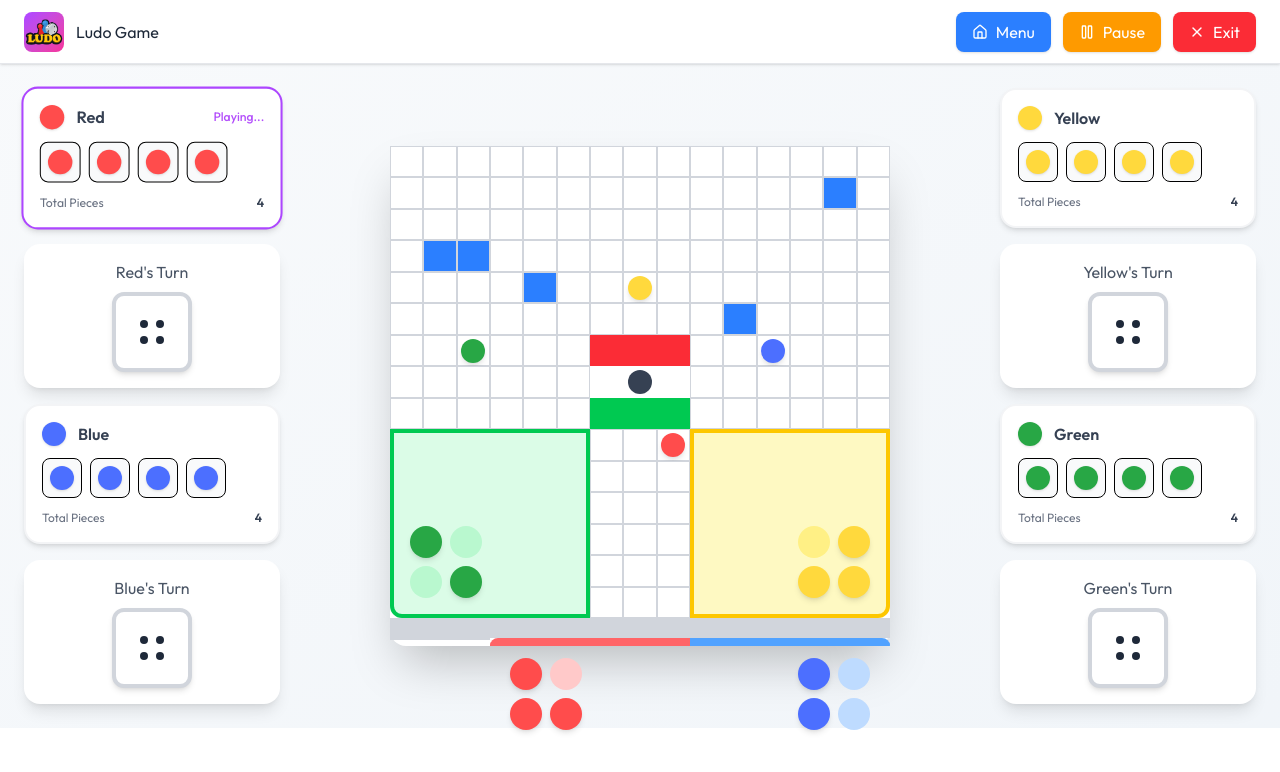
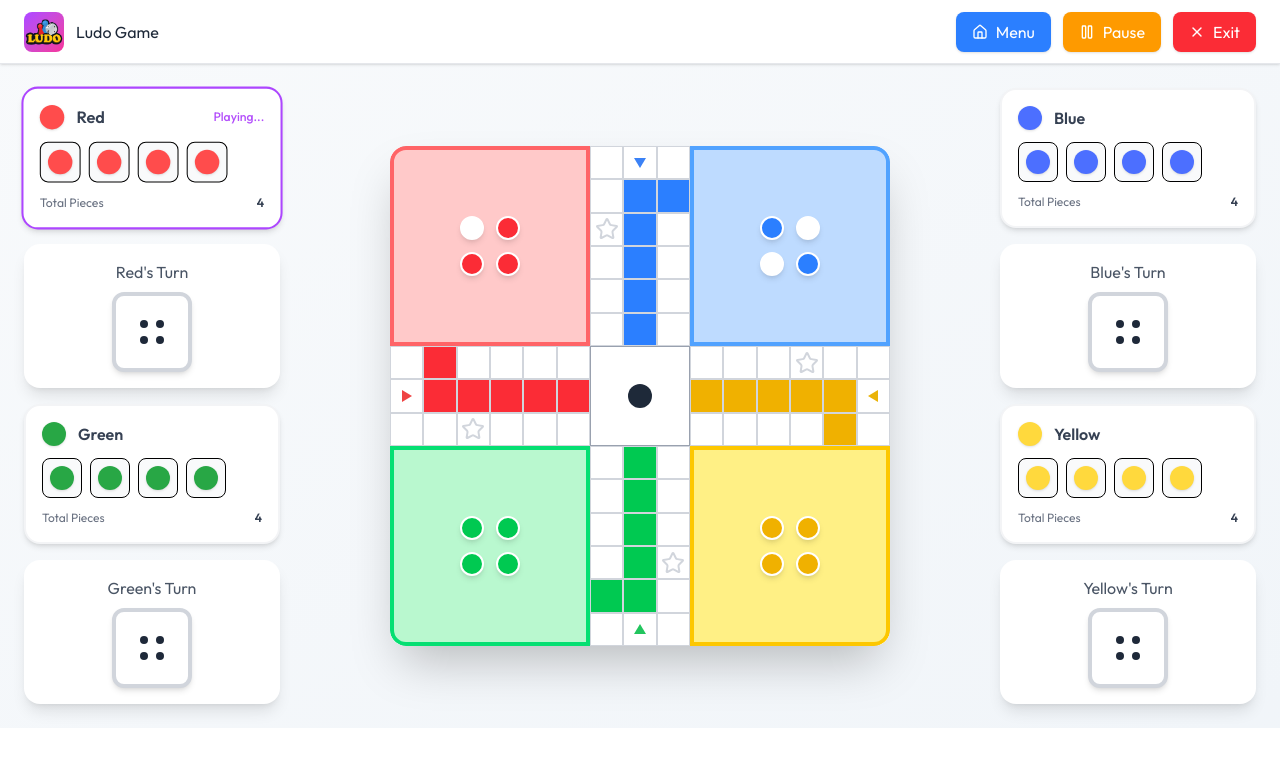
Before and after one commit to MeiRomney/Ludo, a React (Vite) app in the folder client/: page /gameplay in a window 1280 px wide. Shown: the top 772 px of the page. Built offline with nearby package versions, Linux system fonts and the light colour scheme.

Commit message:
Update grid paths

```diff
--- a/client/src/components/GameBoard.jsx
+++ b/client/src/components/GameBoard.jsx
@@ -1,11 +1,7 @@
+import { ArrowUp, Star } from 'lucide-react';
 import React from 'react'
 
 const GameBoard = () => {
-
-    // const blueSafeZone = [4, 5, 7, 10, 13, 16];
-    // const greenSafeZone = [1, 4, 7, 10, 12, 13];
-    // const redSafeZone = [1, 7, 8 , 9, 10, 11];
-    // const yellowSafeZone = [6, 7, 8, 9, 10, 16];
 
     const blueSafeZone = [
             [1, 7],
@@ -13,7 +9,7 @@ const GameBoard = () => {
             [3, 7],
             [4, 7],
             [5, 7],
-        [2, 8],
+            [1, 8],
         ];
 
     const redSafeZone = [
@@ -43,6 +39,27 @@ const GameBoard = () => {
             [13, 6],
         ];
 
+    // Safe/star zones
+    const starZones = [
+        [2, 6],
+        [6, 12],
+        [8, 2],
+        [12, 8],
+    ];
+
+    // Arrows marking home entry direction
+    const arrows = [
+        { row: 0, col: 7, color: "#3B82F6", rotation: "rotate-180" },
+        { row: 14, col: 7, color: "#22C55E", rotation: "" },
+        { row: 7, col: 0, color: "#EF4444", rotation: "rotate-90" },
+        { row: 7, col: 14, color: "#EAB308", rotation: "-rotate-90" },
+    ];
+
+    const redHome = { rowStart: 0, colStart: 0, color: "bg-red-200", border: "border-red-400" };
+    const blueHome = { rowStart: 0, colStart: 9, color: "bg-blue-200", border: "border-blue-400" };
+    const greenHome = { rowStart: 9, colStart: 0, color: "bg-green-200", border: "border-green-400" };
+    const yellowHome = { rowStart: 9, colStart: 9, color: "bg-yellow-200", border: "border-yellow-400" };
+
     // helper function
     const match = (arr, row, col) => arr.some(([r, c]) => r === row && c === col);
 
@@ -56,11 +73,14 @@ const GameBoard = () => {
 
   return (
     <div className="flex-1 flex items-center justify-center">
-        <div className="w-[500px] h-[500px] bg-white rounded-2xl shadow-2xl grid grid-cols-15 grid-rows-15">
+        <div className="w-[500px] h-[500px] bg-white rounded-2xl shadow-2xl grid grid-cols-15 grid-rows-15 relative overflow-hidden">
 
             {[...Array(225)].map((_, i) => {
                 const row = Math.floor(i / 15);
                 const col = i % 15;
+
+                const isStar = match(starZones, row, col);
+                const arrow = arrows.find((a)=> a.row === row && a.col === col);
 
                 const bgColor = getCellColor(row, col);
 
@@ -68,99 +88,73 @@ const GameBoard = () => {
                     <div
                     key={i}
                     className={`border border-gray-300 flex items-center justify-center ${bgColor}`}>
-
+                        {isStar && <span className='text-gray-300 text-sm'><Star/></span>}
+                        {arrow && (
+                            <div
+                                className={`w-0 h-0 border-l-[6px] border-r-[6px] border-b-[10px] ${arrow.rotation}`}
+                                style={{
+                                    borderLeftColor: 'transparent',
+                                    borderRightColor: 'transparent',
+                                    borderBottomColor: arrow.color,
+                                    borderStyle: 'solid',
+                                }}
+                            ></div>
+                        )}
                     </div>
                 );
             })}
 
-        {/* Simplified Ludo board representation */}
             {/* Red zone - Top left */}
-            <div className="col-span-6 row-span-6 bg-red-100 rounded-tl-xl border-4 border-red-400 flex items-center justify-center relative">
-                <div className="absolute top-4 left-4 grid grid-cols-2 gap-2">
-                    <div className="w-8 h-8 bg-[#FF4C4C] rounded-full shadow-md"></div>
-                    <div className="w-8 h-8 bg-red-200 rounded-full"></div>
-                    <div className="w-8 h-8 bg-[#FF4C4C] rounded-full shadow-md"></div>
-                    <div className="w-8 h-8 bg-[#FF4C4C] rounded-full shadow-md"></div>
+            <div
+                className={`absolute top-0 left-0 w-[40%] h-[40%] ${redHome.color} ${redHome.border} border-4 rounded-tl-2xl flex items-center justify-center`}
+            >
+                <div className='grid grid-cols-2 gap-3'>
+                    <div className='w-6 h-6 bg-white rounded-full shadow-md border-2 border-white'></div>
+                    <div className='w-6 h-6 bg-red-500 rounded-full shadow-md border-2 border-white'></div>
+                    <div className='w-6 h-6 bg-red-500 rounded-full shadow-md border-2 border-white'></div>
+                    <div className='w-6 h-6 bg-red-500 rounded-full shadow-md border-2 border-white'></div>
                 </div>
             </div>
 
             {/* Blue zone - Top right */}
-            <div className="col-start-10 col-span-6 row-span-6 bg-blue-100 rounded-tr-xl border-4 border-blue-400 flex items-center justify-center relative">
-                <div className="absolute top-4 right-4 grid grid-cols-2 gap-2">
-                    <div className="w-8 h-8 bg-[#4C6FFF] rounded-full shadow-md"></div>
-                    <div className="w-8 h-8 bg-blue-200 rounded-full"></div>
-                    <div className="w-8 h-8 bg-[#4C6FFF] rounded-full shadow-md"></div>
-                    <div className="w-8 h-8 bg-blue-200 rounded-full"></div>
+            <div
+                className={`absolute top-0 right-0 w-[40%] h-[40%] ${blueHome.color} ${blueHome.border} border-4 rounded-tr-2xl flex items-center justify-center`}
+            >
+                <div className='grid grid-cols-2 gap-3'>
+                    <div className='w-6 h-6 bg-blue-500 rounded-full shadow-md border-2 border-white'></div>
+                    <div className='w-6 h-6 bg-white rounded-full shadow-md border-2 border-white'></div>
+                    <div className='w-6 h-6 bg-white rounded-full shadow-md border-2 border-white'></div>
+                    <div className='w-6 h-6 bg-blue-500 rounded-full shadow-md border-2 border-white'></div>
                 </div>
             </div>
 
             {/* Green zone - Bottom left */}
-            <div className="col-span-6 row-start-10 row-span-6 bg-green-100 rounded-bl-xl border-4 border-green-500 flex items-center justify-center relative">
-                <div className="absolute bottom-4 left-4 grid grid-cols-2 gap-2">
-                    <div className="w-8 h-8 bg-[#28A745] rounded-full shadow-md"></div>
-                    <div className="w-8 h-8 bg-green-200 rounded-full"></div>
-                    <div className="w-8 h-8 bg-green-200 rounded-full"></div>
-                    <div className="w-8 h-8 bg-[#28A745] rounded-full shadow-md"></div>
+            <div
+                className={`absolute bottom-0 left-0 w-[40%] h-[40%] ${greenHome.color} ${greenHome.border} border-4 rounded-bl-2xl flex items-center justify-center`}
+            >
+                <div className='grid grid-cols-2 gap-3'>
+                    <div className='w-6 h-6 bg-green-500 rounded-full shadow-md border-2 border-white'></div>
+                    <div className='w-6 h-6 bg-green-500 rounded-full shadow-md border-2 border-white'></div>
+                    <div className='w-6 h-6 bg-green-500 rounded-full shadow-md border-2 border-white'></div>
+                    <div className='w-6 h-6 bg-green-500 rounded-full shadow-md border-2 border-white'></div>
                 </div>
             </div>
 
             {/* Yellow zone - Bottom right */}
-            <div className="col-start-10 col-span-6 row-start-10 row-span-6 bg-yellow-100 rounded-br-xl border-4 border-yellow-400 flex items-center justify-center relative">
-                <div className="absolute bottom-4 right-4 grid grid-cols-2 gap-2">
-                    <div className="w-8 h-8 bg-yellow-200 rounded-full"></div>
-                    <div className="w-8 h-8 bg-[#FFD93D] rounded-full shadow-md"></div>
-                    <div className="w-8 h-8 bg-[#FFD93D] rounded-full shadow-md"></div>
-                    <div className="w-8 h-8 bg-[#FFD93D] rounded-full shadow-md"></div>
+            <div
+                className={`absolute bottom-0 right-0 w-[40%] h-[40%] ${yellowHome.color} ${yellowHome.border} border-4 rounded-br-2xl flex items-center justify-center`}
+            >
+                <div className='grid grid-cols-2 gap-3'>
+                    <div className='w-6 h-6 bg-yellow-500 rounded-full shadow-md border-2 border-white'></div>
+                    <div className='w-6 h-6 bg-yellow-500 rounded-full shadow-md border-2 border-white'></div>
+                    <div className='w-6 h-6 bg-yellow-500 rounded-full shadow-md border-2 border-white'></div>
+                    <div className='w-6 h-6 bg-yellow-500 rounded-full shadow-md border-2 border-white'></div>
                 </div>
             </div>
 
-            {/* Top middle path */}
-            <div className="col-start-7 col-span-3 row-start-1 row-span-6 grid grid-cols-3 grid-rows-6 ">
-                {[...Array(18)].map((_, i)=>(
-                    <div
-                    key={i}
-                    className={`border border-gray-300 flex items-center justify-center ${
-                        blueSafeZone.includes(i) ? 'bg-blue-500' : 'bg-white'}`}>
-                        {/* Example highlight */}
-                        {i === 13 && (<div className='w-6 h-6 bg-[#FFD93D] rounded-full shadow-md'></div>)}
-                    </div>
-                ))}
-            </div>
-
-            {/* Bottom middle path */}
-            <div className="col-start-7 col-span-3 row-start-10 row-span-6 grid grid-cols-3 grid-rows-6">
-                {[...Array(18)].map((_, i) => (
-                    <div key={i} className={`border border-gray-300 flex items-center justify-center ${greenSafeZone.includes(i) ? 'bg-green-500' : 'bg-white'}`}>
-                    {i === 2 && <div className="w-6 h-6 bg-[#FF4C4C] rounded-full shadow-md"></div>}
-                    </div>
-                ))}
-            </div>
-
-            {/* Left middle path */}
-            <div className="col-span-6 row-start-7 row-span-3 grid grid-cols-6 grid-rows-3">
-                {[...Array(18)].map((_, i) => (
-                    <div key={i} className={`border border-gray-300 flex items-center justify-center ${redSafeZone.includes(i) ? 'bg-red-500' : 'bg-white'}`}>
-                    {i === 2 && <div className="w-6 h-6 bg-[#28A745] rounded-full shadow-md"></div>}
-                    </div>
-                ))}
-            </div>
-
-            {/* Right middle path */}
-            <div className="col-start-10 col-span-6 row-start-7 row-span-3 grid grid-cols-6 grid-rows-3">
-                {[...Array(18)].map((_, i) => (
-                    <div key={i} className={`border border-gray-300 flex items-center justify-center ${yellowSafeZone.includes(i) ? 'bg-yellow-500' : 'bg-white'}`}>
-                    {i === 2 && <div className="w-6 h-6 bg-[#4C6FFF] rounded-full shadow-md"></div>}
-                    </div>
-                ))}
-            </div>
-
             {/* Center */}
-            <div className='col-start-7 col-span-3 row-start-7 row-span-3 grid grid-cols-3 grid-rows-3'>
-                <div className='bg-red-500 col-span-3 row-span-1'></div>
-                <div className='bg-white col-span-3 row-span-1 flex justify-center items-center'>
-                    <div className='w-6 h-6 bg-gray-700 rounded-full'></div>
-                </div>
-                <div className='bg-green-500 col-span-3 row-span-1'></div>
+            <div className='absolute top-[40%] left-[40%] w-[20%] h-[20%] bg-white border border-gray-400 flex items-center justify-center'>
+                <div className='w-6 h-6 bg-gray-800 rounded-full'></div>
             </div>
         </div>
     </div>
--- a/client/src/pages/GamePlay.jsx
+++ b/client/src/pages/GamePlay.jsx
@@ -15,9 +15,9 @@ const GamePlay = () => {
 
   const players = [
     { color: '#FF4C4C', name: 'Red', pieces: [1, 2, 3, 0] },
+    { color: '#28A745', name: 'Green', pieces: [3, 0, 1, 0] },
     { color: '#4C6FFF', name: 'Blue', pieces: [2, 1, 1, 0] },
     { color: '#FFD93D', name: 'Yellow', pieces: [0, 3, 1, 0] },
-    { color: '#28A745', name: 'Green', pieces: [3, 0, 1, 0] },
   ];
 
   return (
```
Lines whose indentation alone changed are shown as unchanged.
